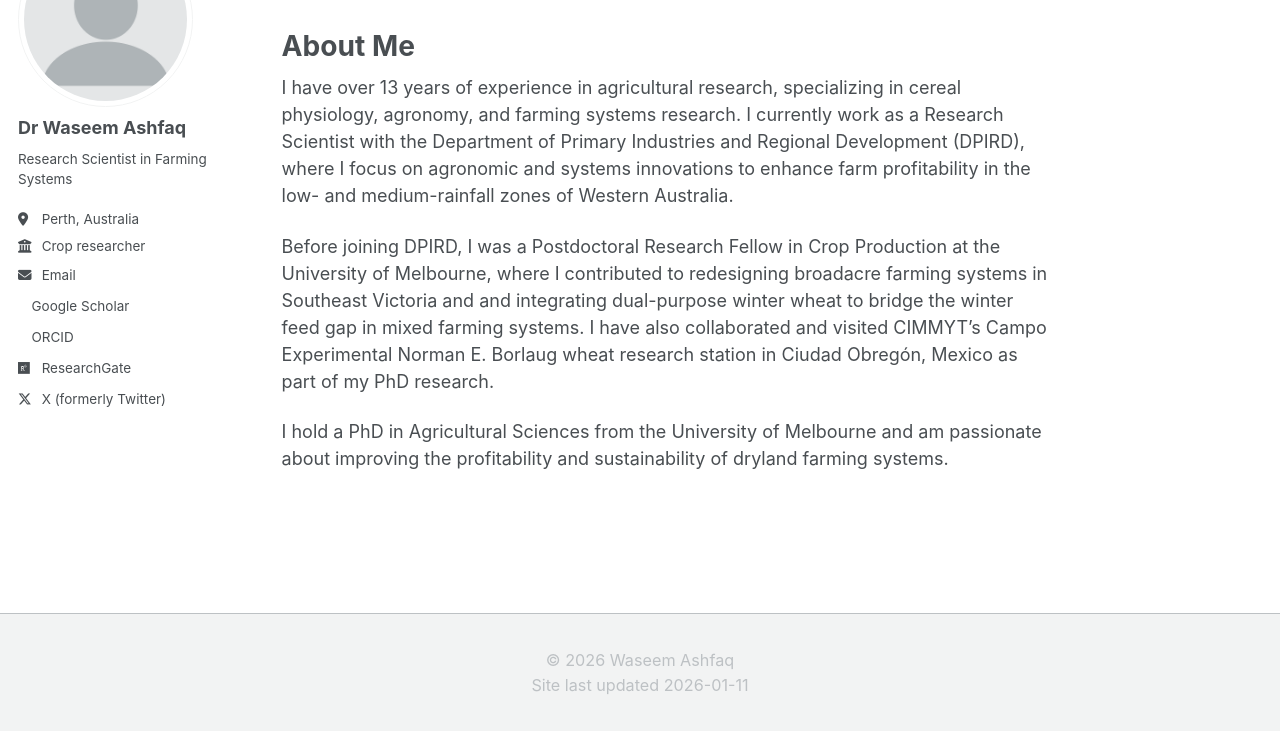
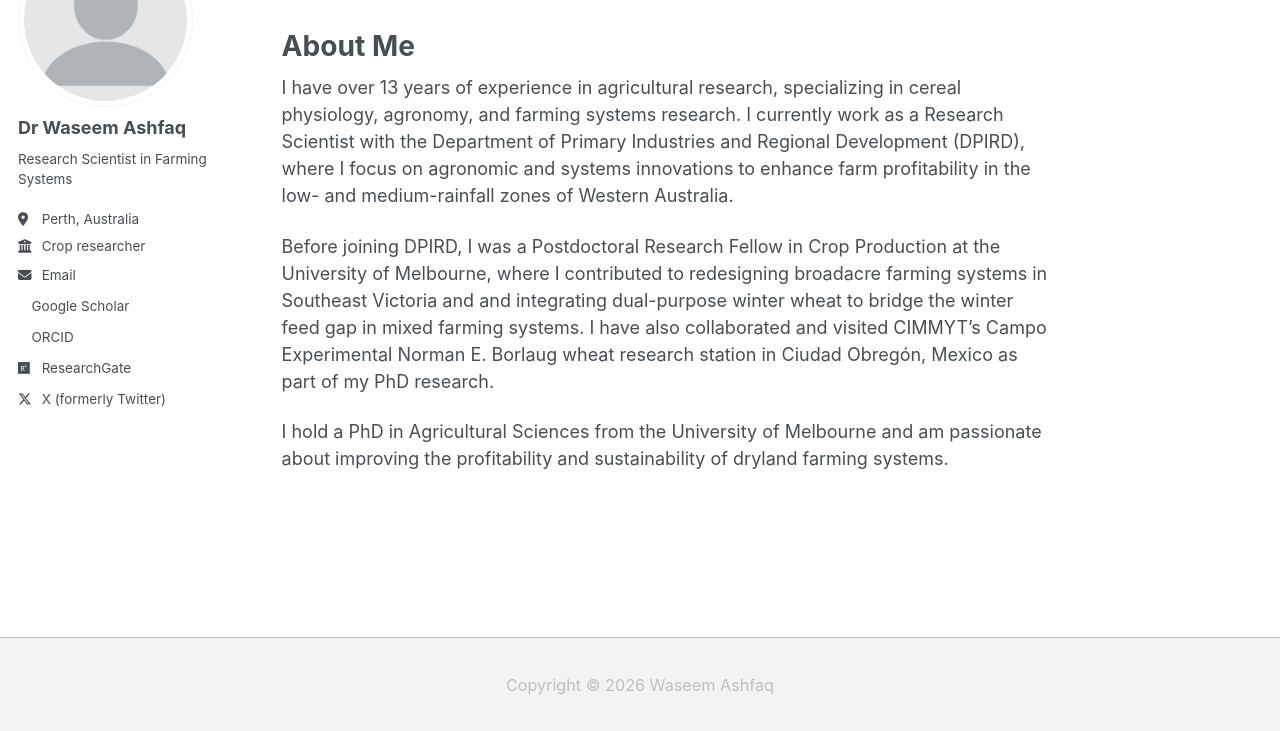
Before and after one commit to washfaq/waseemashfaq.github.io, a Jekyll site: the page built from _pages/about.md, in a window 1280 px wide, cut to the strip 169-900 px from the top of the page. Built offline with Jekyll 4.4.1, drawn with Linux system fonts in a browser that asks for light colours; a script bundle is joined from its source files by our own code; library files that are not in the unit come from our copies.

Commit message:
Update default.html

```diff
--- a/_layouts/default.html
+++ b/_layouts/default.html
@@ -20,12 +20,11 @@ layout: compress
 
     <div class="page__footer">
   <footer>
-    {% include footer/custom.html %}
-    <div style="text-align: center; font-size: 0.9rem; color: var(--global-text-color-light); padding: 1em 0;">
-      © {{ "now" | date: "%Y" }} Waseem Ashfaq <br>
-      Site last updated {{ site.time | date: "%Y-%m-%d" }}
-    </div>
-  </footer>
+  {% include footer/custom.html %}
+  <div style="text-align: center; font-size: 0.9rem; color: var(--global-text-color-light); padding: 1em 0;">
+    Copyright © {{ "now" | date: "%Y" }} Waseem Ashfaq
+  </div>
+</footer>
 </div>
 
 
```
